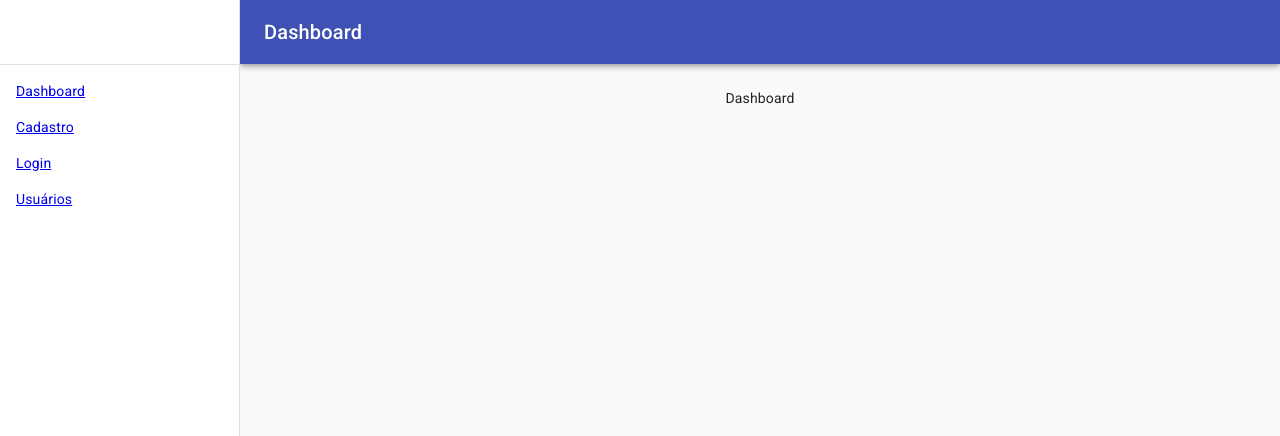
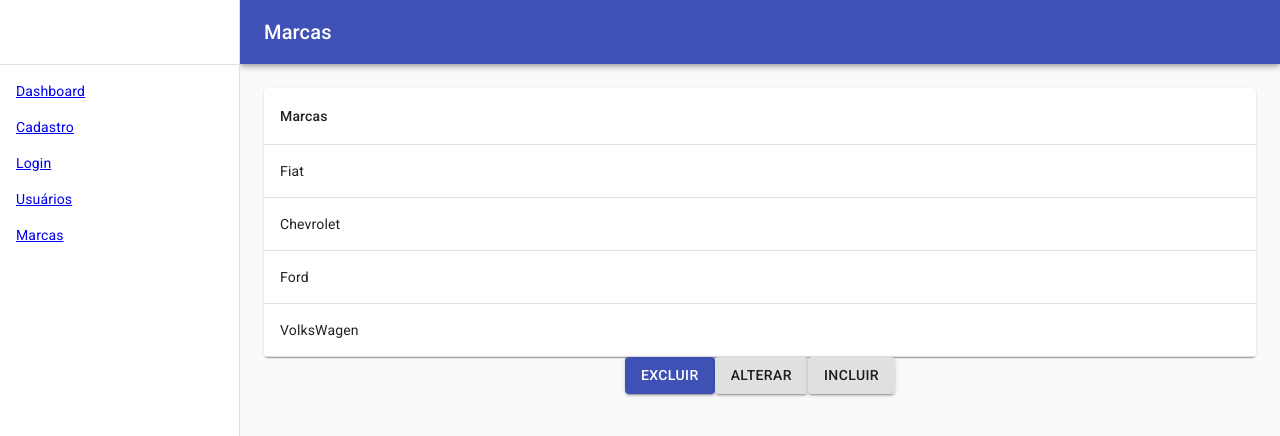
Before and after one commit to CaelumAulas/aceleratw-turma1-grupo1, a React (Create React App) app: page /marcas in a window 1280 px wide. Shown: the top 436 px of the page. Built offline with nearby package versions, Linux system fonts and the light colour scheme.

Commit message:
Feat(Marcas)

```diff
--- a/src/containers/BaseLayout/BaseLayout.js
+++ b/src/containers/BaseLayout/BaseLayout.js
@@ -79,7 +79,9 @@ const BaseLayout = (props) => {
         </ListItem>
         <ListItem>
           <Link to="/usuarios">Usuários</Link>
-
+        </ListItem>
+        <ListItem>
+          <Link to="/marcas">Marcas</Link>
         </ListItem>
       </List>
     </div>
--- /dev/null
+++ b/src/containers/BrandsTable/BrandsTable.js
@@ -0,0 +1,49 @@
+import React from 'react';
+import Table from '@material-ui/core/Table';
+import TableBody from '@material-ui/core/TableBody';
+import TableCell from '@material-ui/core/TableCell';
+import TableContainer from '@material-ui/core/TableContainer';
+import TableHead from '@material-ui/core/TableHead';
+import TableRow from '@material-ui/core/TableRow';
+import Paper from '@material-ui/core/Paper';
+import Button from '@material-ui/core/Button';
+
+
+  function createData(brand) {
+    return { brand };
+  }
+
+  const rows = [
+    createData('Fiat'),
+    createData('Chevrolet'),
+    createData('Ford'),
+    createData('VolksWagen'),
+  ];
+
+const BrandsTable = () => (
+<section>
+<TableContainer component={Paper}>
+      <Table  aria-label="simple table">
+        <TableHead>
+          <TableRow>
+            <TableCell>Marcas</TableCell>
+
+          </TableRow>
+        </TableHead>
+        <TableBody>
+          {rows.map((row) => (
+            <TableRow key={row.brand}>
+              <TableCell align="left" component="th" scope="row">{row.brand}</TableCell>
+            </TableRow>
+          ))}
+        </TableBody>
+      </Table>
+
+    </TableContainer>
+  <Button variant="contained" color = "primary">excluir</Button>
+  <Button variant="contained">alterar</Button>
+  <Button variant="contained">incluir</Button>
+  </section>
+)
+
+export default BrandsTable
--- a/src/pages/App.js
+++ b/src/pages/App.js
@@ -11,6 +11,8 @@ import Login from '../pages/Login/Login'
 import SignUp from '../pages/SignUp/SignUp'
 import Dashboard from '../pages/Dashboard/Dashboard'
 import Users from "../pages/Users/Users";
+import Brands from "../pages/Brands/Brands";
+
 
 const App = () => {
   return (
@@ -20,19 +22,18 @@ const App = () => {
         <Route path="/usuarios">
             <Users />
           </Route>
+          <Route path="/marcas">
+            <Brands/>
+        </Route>
           <Route path="/signup">
             <SignUp />
           </Route>
           <Route path="/login">
             <Login />
           </Route>
-          <Route path="/users">
-            <Users />
-          </Route>
           <Route path="/">
             <Dashboard />
           </Route>
-
         </Switch>
       </Router>
     </div>
--- a/src/pages/Brands/Brands.js
+++ b/src/pages/Brands/Brands.js
@@ -1 +1,15 @@
-import React from 'react'
+import React from 'react';
+
+import BaseLayout from '../../containers/BaseLayout/BaseLayout';
+import BrandsTable from '../../containers/BrandsTable/BrandsTable';
+
+
+
+
+const Brands = () => (
+    <BaseLayout pageName="Marcas">
+        <BrandsTable/>
+    </BaseLayout>
+)
+
+export default Brands
--- a/src/pages/Users/Users.js
+++ b/src/pages/Users/Users.js
@@ -2,6 +2,7 @@ import React from 'react'
 
 import BaseLayout from '../../containers/BaseLayout/BaseLayout'
 import UsersTable from '../../containers/UsersTable/UsersTable'
+
 
 
 const Users = () => (
```
Also changed, not shown: src/containers/BrandsForm/BrandsForm.js (added, +23 -0 lines), src/pages/Brands/AddBrands.js (added, +12 -0 lines), src/pages/Users/AddUserForm.js (added, +21 -0 lines), src/containers/BrandsForm/style.css (added), src/containers/BrandsTable/style.css (added).
